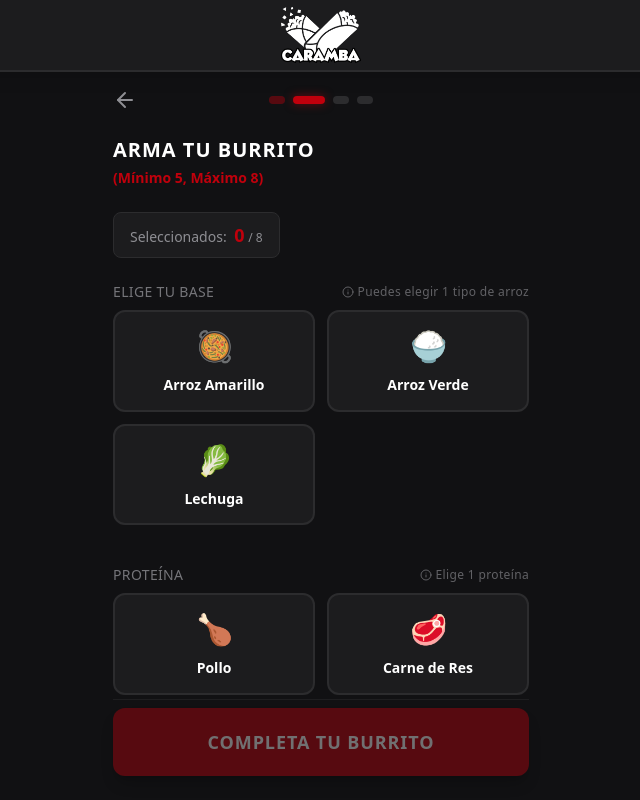
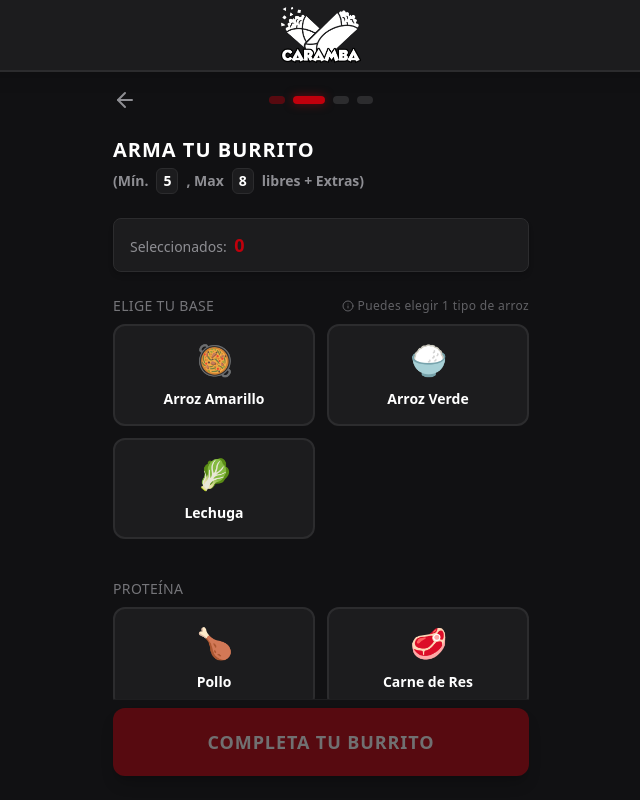
Before and after one commit to SrChaoz/Caramba-Menu, a Next.js app: page / in a window 1280 px wide. Both pictures are taken after a click on the button "SIGUIENTE". Shown: the top 800 px of the page, without its empty margins (319-959 px from the left). Built offline with nearby package versions, Linux system fonts and the light colour scheme.

Commit message:
Update Toppings adicionales

```diff
--- a/src/components/CustomerForm.tsx
+++ b/src/components/CustomerForm.tsx
@@ -63,7 +63,7 @@ export default function CustomerForm({ onNext }: Props) {
             <Calendar className="w-4 h-4" /> ¿Qué día te entregamos? (7 a 9 PM)
           </label>
           <div className="flex flex-col gap-2">
-            {(['Viernes', 'Sábado'] as DeliveryDay[]).map((day) => (
+            {(['Viernes', 'Sábado', 'Domingo'] as DeliveryDay[]).map((day) => (
               <button
                 key={day}
                 onClick={() => setCustomer({ deliveryDay: day })}
--- a/src/components/OrderSummary.tsx
+++ b/src/components/OrderSummary.tsx
@@ -1,6 +1,6 @@
 import { useCartStore } from '@/store/cartStore';
 import { buildWhatsAppURL } from '@/lib/whatsapp';
-import { TOPPINGS, sortToppings } from '@/config/menu';
+import { TOPPINGS, sortToppings, calculateExtras } from '@/config/menu';
 import { Receipt, User, MapPin, Package, ArrowLeft, Calendar, Phone } from 'lucide-react';
 
 interface Props {
@@ -45,22 +45,32 @@ export default function OrderSummary({ onBack }: Props) {
             <Phone className="w-6 h-6" /> {customer.phone}
           </div>
           <div className="flex items-center gap-3 text-caramba-red text-sm font-black uppercase mt-1">
-            <Calendar className="w-6 h-6" /> Entrega: {customer.deliveryDay} (19:00 - 20:00)
+            <Calendar className="w-6 h-6" /> Entrega: {customer.deliveryDay} (19:00 - 21:00)
           </div>
         </div>
 
         {/* Burritos */}
         <div className="flex flex-col gap-5 pb-5 border-b-2 border-caramba-border">
-          {burritos.map((b, i) => (
+          {burritos.map((b, i) => {
+            const { extraCost, extraIds } = calculateExtras(b.selectedToppings);
+            const baseIds = b.selectedToppings.filter(id => !extraIds.includes(id));
+
+            return (
               <div key={b.id} className="flex flex-col gap-1.5">
                 <span className="text-caramba-red font-black text-sm uppercase tracking-wider">
                   Burrito {i + 1}
                 </span>
                 <span className="text-caramba-text text-sm leading-relaxed font-medium">
-                {sortToppings(b.selectedToppings).map(resolveLabel).join(', ')}
+                  {sortToppings(baseIds).map(resolveLabel).join(', ')}
                 </span>
+                {extraIds.length > 0 && (
+                  <span className="text-[#2EBA5B] text-sm leading-relaxed font-bold mt-0.5">
+                    ✨ Extras (+${extraCost.toFixed(2)}): {sortToppings(extraIds).map(resolveLabel).join(', ')}
+                  </span>
+                )}
               </div>
-          ))}
+            );
+          })}
         </div>
 
         {/* Total */}
--- a/src/components/ToppingSelector.tsx
+++ b/src/components/ToppingSelector.tsx
@@ -1,5 +1,5 @@
 import React, { useMemo, useEffect, useState, useRef } from 'react';
-import { TOPPINGS, MIN_TOPPINGS, MAX_TOPPINGS, TOPPING_CATEGORIES, validateBurrito } from '@/config/menu';
+import { TOPPINGS, MIN_TOPPINGS, FREE_TOPPINGS_LIMIT, TOPPING_CATEGORIES, validateBurrito, calculateExtras } from '@/config/menu';
 import { Info } from 'lucide-react';
 
 interface Props {
@@ -10,24 +10,22 @@ interface Props {
 
 const ToppingSelector = React.memo(function ToppingSelector({ burritoId, selectedToppings, onToggle }: Props) {
   const isValid = validateBurrito(selectedToppings);
-  const reachedMax = selectedToppings.length >= MAX_TOPPINGS;
+  const isOverLimit = selectedToppings.length >= FREE_TOPPINGS_LIMIT;
+  const { extraCost } = calculateExtras(selectedToppings);
 
   const [isStickyVisible, setIsStickyVisible] = useState(false);
+  const [pendingExtraTopping, setPendingExtraTopping] = useState<string | null>(null);
   const staticCounterRef = useRef<HTMLDivElement>(null);
 
   useEffect(() => {
     const observer = new IntersectionObserver(
-      ([entry]) => {
-        setIsStickyVisible(!entry.isIntersecting);
-      },
+      ([entry]) => setIsStickyVisible(!entry.isIntersecting),
       { threshold: 0 }
     );
-
     if (staticCounterRef.current) observer.observe(staticCounterRef.current);
     return () => observer.disconnect();
   }, []);
 
-  // Optimización de rendimiento para iterar una sola vez sobre los exclusivos
   const selectedExclusiveGroups = useMemo(() => {
     const groups = new Set<string>();
     for (const id of selectedToppings) {
@@ -46,16 +44,24 @@ const ToppingSelector = React.memo(function ToppingSelector({ burritoId, selecte
           isStickyVisible ? 'opacity-100 translate-y-0 scale-100' : 'opacity-0 -translate-y-4 scale-95'
         }`}
       >
-        <div className="bg-caramba-surface/85 backdrop-blur-xl px-4 py-2 rounded-full border border-caramba-border shadow-lg shadow-black/40 text-xs sm:text-sm flex items-center gap-2 whitespace-nowrap">
+        <div className="bg-caramba-surface/90 backdrop-blur-xl px-4 py-2 rounded-full border border-caramba-border shadow-lg shadow-black/40 text-xs sm:text-sm flex items-center gap-2 whitespace-nowrap">
           <span>🛒</span>
-          <span className="text-white font-bold">
-            <strong className={`text-base ${reachedMax ? 'text-caramba-red' : isValid ? 'text-[#2EBA5B]' : 'text-white'}`}>
+          <span className="text-white font-bold flex items-baseline gap-1">
+            <strong className={`text-base ${isOverLimit ? 'text-[#2EBA5B]' : isValid ? 'text-white' : 'text-caramba-red'}`}>
               {selectedToppings.length}
-            </strong> seleccionados
+            </strong>
+            seleccionados
+            {!isValid && (
+              <span className="text-caramba-red/80 font-medium text-[10px] sm:text-xs ml-1 uppercase tracking-wide">
+                (Mín. {MIN_TOPPINGS})
+              </span>
+            )}
           </span>
-          <span className="text-caramba-muted font-medium ml-1">
-            (Mín: {MIN_TOPPINGS} - Máx: {MAX_TOPPINGS})
-          </span>
+          {extraCost > 0 && (
+            <span className="text-[#2EBA5B] font-bold bg-[#2EBA5B]/20 px-2 rounded-full border border-[#2EBA5B]/30 ml-1">
+              +${extraCost.toFixed(2)}
+            </span>
+          )}
         </div>
       </div>
 
@@ -63,15 +69,20 @@ const ToppingSelector = React.memo(function ToppingSelector({ burritoId, selecte
         <h2 className="text-xl font-black uppercase tracking-wider text-white">
           Arma tu burrito
         </h2>
-        <span className="text-caramba-red text-sm font-bold">
-          (Mínimo {MIN_TOPPINGS}, Máximo {MAX_TOPPINGS})
+        <span className="text-caramba-muted text-sm font-bold flex items-center gap-2 flex-wrap">
+          (Mín. <span className="text-white bg-caramba-surface px-1.5 py-0.5 rounded-md border border-caramba-border">{MIN_TOPPINGS}</span>, Max <span className="text-white bg-caramba-surface px-1.5 py-0.5 rounded-md border border-caramba-border">{FREE_TOPPINGS_LIMIT}</span> libres + Extras)
         </span>
       </div>
 
-      <div ref={staticCounterRef} className="flex bg-caramba-surface rounded-lg px-4 py-2 mb-2 w-fit border border-caramba-border">
-        <span className="text-caramba-muted text-sm font-medium">
-          Seleccionados: <strong className={`text-lg ml-1 ${isValid ? 'text-green-500' : 'text-caramba-red'}`}>{selectedToppings.length}</strong> <span className="text-xs">/ {MAX_TOPPINGS}</span>
-        </span>
+      <div ref={staticCounterRef} className="flex flex-col sm:flex-row sm:items-center gap-3 bg-caramba-surface rounded-lg px-4 py-3 mb-2 w-full border border-caramba-border shadow-md">
+        <div className="text-caramba-muted text-sm font-medium flex-1">
+          Seleccionados: <strong className={`text-lg ml-1 ${isOverLimit ? 'text-[#2EBA5B]' : isValid ? 'text-white' : 'text-caramba-red'}`}>{selectedToppings.length}</strong>
+        </div>
+        {extraCost > 0 && (
+          <div className="bg-[#2EBA5B]/10 border border-[#2EBA5B]/20 text-[#2EBA5B] text-sm font-black px-3 py-1 rounded-lg flex items-center gap-2">
+            EXTRAS: +${extraCost.toFixed(2)}
+          </div>
+        )}
       </div>
 
       {TOPPING_CATEGORIES.map(category => {
@@ -87,11 +98,6 @@ const ToppingSelector = React.memo(function ToppingSelector({ burritoId, selecte
                   <Info className="w-3 h-3"/> Puedes elegir 1 tipo de arroz
                 </span>
               )}
-              {category.id === 'meat' && (
-                <span className="text-xs normal-case font-normal flex items-center gap-1 opacity-80">
-                  <Info className="w-3 h-3"/> Elige 1 proteína
-                </span>
-              )}
             </h3>
             <div className="grid grid-cols-2 gap-3 pb-2">
               {categoryToppings.map((topping) => {
@@ -101,18 +107,38 @@ const ToppingSelector = React.memo(function ToppingSelector({ burritoId, selecte
                   ? selectedExclusiveGroups.has(topping.exclusiveGroup) && !isActive
                   : false;
 
-                const isDisabled = reachedMax && !isActive && !hasAnotherInExclusiveGroup;
+                const isRice = topping.exclusiveGroup === 'arroz';
+                const isDisabled = isRice ? hasAnotherInExclusiveGroup : false;
+
+                // Mostrar badge de precio si agregarlo costará extra
+                const isExtra = !isActive && isOverLimit && topping.price > 0;
+
+                const handleToggle = () => {
+                  if (!isActive && selectedToppings.length === FREE_TOPPINGS_LIMIT) {
+                    const isRiceSwap = isRice && hasAnotherInExclusiveGroup;
+                    if (!isRiceSwap) {
+                      setPendingExtraTopping(topping.id);
+                      return;
+                    }
+                  }
+                  onToggle(burritoId, topping.id);
+                };
 
                 return (
                   <button
                     key={topping.id}
-                    onClick={() => onToggle(burritoId, topping.id)}
-                    className={`topping-card ${isActive ? 'active' : ''} ${isDisabled ? 'opacity-50 cursor-not-allowed grayscale' : ''}`}
+                    onClick={handleToggle}
+                    className={`topping-card relative overflow-hidden ${isActive ? 'active' : ''} ${isDisabled ? 'opacity-50 cursor-not-allowed grayscale' : ''}`}
                     type="button"
-                    title={isDisabled ? `Límite de ${MAX_TOPPINGS} toppings alcanzado` : ''}
                   >
                     <span className="text-3xl mb-1">{topping.emoji}</span>
                     <span className="font-bold text-sm leading-tight text-center text-white">{topping.label}</span>
+
+                    {isExtra && !isDisabled && (
+                      <span className="absolute top-1 right-1 bg-[#2EBA5B]/90 backdrop-blur-sm text-white text-[10px] font-black px-1.5 py-0.5 rounded border border-white/20 shadow-md">
+                        +${topping.price.toFixed(2)}
+                      </span>
+                    )}
                   </button>
                 );
               })}
@@ -121,6 +147,46 @@ const ToppingSelector = React.memo(function ToppingSelector({ burritoId, selecte
         );
       })}
 
+      {/* Modal Personalizado para Confirmar Extras */}
+      {pendingExtraTopping && (
+        <div className="fixed inset-0 z-[100] flex items-center justify-center p-4 bg-black/60 backdrop-blur-sm animate-fade-in" onClick={() => setPendingExtraTopping(null)}>
+          <div
+            className="bg-caramba-surface border-2 border-caramba-border rounded-2xl p-6 max-w-sm w-full shadow-2xl flex flex-col gap-4 animate-slide-up"
+            onClick={e => e.stopPropagation()} // Previene cerrar si hace clic en la tarjeta
+          >
+            <h3 className="text-xl font-black text-white uppercase tracking-wide flex items-center gap-2">
+              <span className="text-2xl">🌯</span> Límite alcanzado
+            </h3>
+            <p className="text-caramba-text text-sm font-medium leading-relaxed">
+              Tus <strong className="text-white">8 ingredientes incluidos</strong> ya están cubiertos.
+            </p>
+            <p className="text-caramba-muted text-sm font-medium">
+              A partir de aquí, los ingredientes adicionales tendrán costo extra según el menú.
+            </p>
+            <p className="text-[#2EBA5B] font-bold text-sm mt-1">
+              ¿Deseas activarlos y pagar por extras?
+            </p>
+
+            <div className="flex gap-3 mt-3">
+              <button
+                onClick={() => setPendingExtraTopping(null)}
+                className="flex-1 bg-transparent border-2 border-caramba-border text-white py-3 rounded-xl font-bold uppercase tracking-wider active:scale-95 transition-all text-xs"
+              >
+                No, gracias
+              </button>
+              <button
+                onClick={() => {
+                  onToggle(burritoId, pendingExtraTopping);
+                  setPendingExtraTopping(null);
+                }}
+                className="flex-1 bg-[#2EBA5B] text-white py-3 rounded-xl font-bold uppercase tracking-wider active:scale-95 transition-all shadow-[0_0_20px_rgba(46,186,91,0.3)] text-xs"
+              >
+                Sí, aceptar
+              </button>
+            </div>
+          </div>
+        </div>
+      )}
     </div>
   );
 });
--- a/src/config/menu.ts
+++ b/src/config/menu.ts
@@ -11,44 +11,44 @@ export const TOPPING_CATEGORIES: ToppingCategory[] = [
 ];
 
 export interface Topping {
-  id: string;      // slug único, e.g. 'pollo'
-  categoryId: string; // categoría del topping
-  label: string;   // nombre visible, e.g. 'Pollo'
-  emoji: string;   // emoji representativo
-  exclusiveGroup?: string; // para toppings mutuamente excluyentes (ej: 'arroz')
+  id: string;
+  categoryId: string;
+  label: string;
+  emoji: string;
+  exclusiveGroup?: string;
+  price: number; // Precio si se pide como extra
 }
 
 export const MENU_CONFIG = {
   product: {
     name: 'Burrito',
-    basePrice: 3.50,          // USD
+    basePrice: 3.50,
     currency: 'USD',
     currencySymbol: '$',
   },
   validation: {
-    minToppings: 5,           // Mínimo 5 toppings por burrito
-    maxToppings: 8,           // Máximo 8 toppings en total
+    minToppings: 5,
+    freeToppings: 8,          // A partir del 9no se cobra como extra
   },
   toppings: [
-    // Base
-    { id: 'arroz-amarillo', categoryId: 'base', exclusiveGroup: 'arroz', label: 'Arroz Amarillo', emoji: '🥘' },
-    { id: 'arroz-verde',    categoryId: 'base', exclusiveGroup: 'arroz', label: 'Arroz Verde',    emoji: '🍚' },
-    { id: 'lechuga',        categoryId: 'base', label: 'Lechuga',         emoji: '🥬' },
+    // Base (Arroz nunca es extra, siempre exclusivo)
+    { id: 'arroz-amarillo', categoryId: 'base', exclusiveGroup: 'arroz', label: 'Arroz Amarillo', emoji: '🥘', price: 0 },
+    { id: 'arroz-verde',    categoryId: 'base', exclusiveGroup: 'arroz', label: 'Arroz Verde',    emoji: '🍚', price: 0 },
+    { id: 'lechuga',        categoryId: 'base', label: 'Lechuga',         emoji: '🥬', price: 0.25 },
     // Proteína
-    { id: 'pollo',          categoryId: 'meat', exclusiveGroup: 'meat', label: 'Pollo',           emoji: '🍗' },
-    { id: 'carne-res',      categoryId: 'meat', exclusiveGroup: 'meat', label: 'Carne de Res',    emoji: '🥩' },
+    { id: 'pollo',          categoryId: 'meat', exclusiveGroup: 'meat', label: 'Pollo',           emoji: '🍗', price: 1.00 },
+    { id: 'carne-res',      categoryId: 'meat', exclusiveGroup: 'meat', label: 'Carne de Res',    emoji: '🥩', price: 1.00 },
     // Adicionales
-    { id: 'frejol-negro',   categoryId: 'regular', label: 'Frejol Negro',    emoji: '⚫' },
-    { id: 'frejol-rojo',    categoryId: 'regular', label: 'Frejol Rojo',     emoji: '🔴' },
-    { id: 'guacamole',      categoryId: 'regular', label: 'Guacamole',       emoji: '🥑' },
-    { id: 'crema-agria',    categoryId: 'regular', label: 'Crema Agria',     emoji: '🥛' },
-    { id: 'salsa-roja-hot', categoryId: 'regular', label: 'Salsa Hot',       emoji: '🌶️' },
-    { id: 'queso',          categoryId: 'regular', label: 'Queso',           emoji: '🧀' },
-    { id: 'choclo',         categoryId: 'regular', label: 'Choclo',          emoji: '🌽' },
-    { id: 'pico-de-gallo',  categoryId: 'regular', label: 'Pico de Gallo',   emoji: '🍅' },
-    { id: 'cebolla',        categoryId: 'regular', label: 'Cebolla',         emoji: '🧅' },
-    { id: 'cilantro',       categoryId: 'regular', label: 'Cilantro',        emoji: '🌿' },
-
+    { id: 'frejol-negro',   categoryId: 'regular', label: 'Frejol Negro',    emoji: '⚫', price: 0.50 },
+    { id: 'frejol-rojo',    categoryId: 'regular', label: 'Frejol Rojo',     emoji: '🔴', price: 0.50 },
+    { id: 'guacamole',      categoryId: 'regular', label: 'Guacamole',       emoji: '🥑', price: 0.50 },
+    { id: 'crema-agria',    categoryId: 'regular', label: 'Crema Agria',     emoji: '🥛', price: 0.50 },
+    { id: 'salsa-roja-hot', categoryId: 'regular', label: 'Salsa Hot',       emoji: '🌶️', price: 0.50 },
+    { id: 'queso',          categoryId: 'regular', label: 'Queso',           emoji: '🧀', price: 0.50 },
+    { id: 'choclo',         categoryId: 'regular', label: 'Choclo',          emoji: '🌽', price: 0.50 },
+    { id: 'pico-de-gallo',  categoryId: 'regular', label: 'Pico de Gallo',   emoji: '🍅', price: 0.50 },
+    { id: 'cebolla',        categoryId: 'regular', label: 'Cebolla',         emoji: '🧅', price: 0.25 },
+    { id: 'cilantro',       categoryId: 'regular', label: 'Cilantro',        emoji: '🌿', price: 0.25 },
   ] as Topping[],
   whatsapp: {
     phone: '593987543310',
@@ -58,7 +58,25 @@ export const MENU_CONFIG = {
 export const TOPPINGS = MENU_CONFIG.toppings;
 export const BASE_PRICE = MENU_CONFIG.product.basePrice;
 export const MIN_TOPPINGS = MENU_CONFIG.validation.minToppings;
-export const MAX_TOPPINGS = MENU_CONFIG.validation.maxToppings;
+export const FREE_TOPPINGS_LIMIT = MENU_CONFIG.validation.freeToppings;
+
+export function calculateExtras(selectedToppingIds: string[]): { extraCost: number, extraIds: string[] } {
+  if (selectedToppingIds.length <= FREE_TOPPINGS_LIMIT) {
+    return { extraCost: 0, extraIds: [] };
+  }
+
+  const extraIds = selectedToppingIds.slice(FREE_TOPPINGS_LIMIT);
+  let extraCost = 0;
+
+  extraIds.forEach(id => {
+    const t = TOPPINGS.find(to => to.id === id);
+    if (t && t.price) {
+      extraCost += t.price;
+    }
+  });
+
+  return { extraCost, extraIds };
+}
 
 export function validateBurrito(selectedToppingIds: string[]): boolean {
   if (selectedToppingIds.length < MIN_TOPPINGS) return false;
--- a/src/lib/whatsapp.ts
+++ b/src/lib/whatsapp.ts
@@ -1,20 +1,43 @@
 import { OrderPayload } from '@/types';
-import { MENU_CONFIG, TOPPINGS, sortToppings } from '@/config/menu';
+import { MENU_CONFIG, TOPPINGS, sortToppings, calculateExtras } from '@/config/menu';
 
 export function buildWhatsAppURL(payload: OrderPayload): string {
-  const { customer, quantity, burritos, total } = payload;
+  const { customer, quantity, burritos, total, mode } = payload;
   const phone = MENU_CONFIG.whatsapp.phone;
 
-  // Resuelve el label de un topping a partir de su id
-  const resolveLabel = (id: string): string =>
-    TOPPINGS.find(t => t.id === id)?.label ?? id;
+  // Resuelve el label de un topping a partir de su id y opcionalmente añade el precio
+  const resolveLabel = (id: string, includePrice = false): string => {
+    const t = TOPPINGS.find(to => to.id === id);
+    if (!t) return id;
+    if (includePrice && t.price > 0) return `${t.label} (+$${t.price.toFixed(2)})`;
+    return t.label;
+  };
 
-  // Construye el detalle de cada burrito
-  const burritoLines = burritos.map((b, i) => {
-    const sortedToppings = sortToppings(b.selectedToppings);
-    const labels = sortedToppings.map(resolveLabel).join(', ');
-    return `🌯 Burrito ${i + 1}:\n   ${labels}.`;
-  }).join('\n\n');
+  // Construye el detalle de cada burrito (usando burritos[0] si es 'same')
+  const generateBurritoText = (b: typeof burritos[0], idx?: number) => {
+    const { extraCost, extraIds } = calculateExtras(b.selectedToppings);
+    const baseIds = b.selectedToppings.filter(id => !extraIds.includes(id));
+
+    const baseLabels = sortToppings(baseIds).map(l => resolveLabel(l)).join(', ');
+
+    let text = idx !== undefined
+      ? `🌯 Burrito ${idx + 1}:\n   ${baseLabels}.`
+      : `🌯 Ingredientes:\n   ${baseLabels}.`;
+
+    if (extraIds.length > 0) {
+      const extraLabels = sortToppings(extraIds).map(l => resolveLabel(l, true)).join(', ');
+      text += `\n   ✨ Extras: ${extraLabels}`;
+    }
+
+    return text;
+  };
+
+  let burritoLines = '';
+  if (mode === 'same') {
+    burritoLines = generateBurritoText(burritos[0]);
+  } else {
+    burritoLines = burritos.map((b, i) => generateBurritoText(b, i)).join('\n\n');
+  }
 
   const totalFormatted = `$${total.toFixed(2)}`;
   const qtyLabel = quantity === 1 ? '1 Burrito' : `${quantity} Burritos`;
@@ -22,7 +45,7 @@ export function buildWhatsAppURL(payload: OrderPayload): string {
   const message = [
     '¡Hola CARAMBA! 🌯 Quiero realizar un pedido.',
     '',
-    `🗓️ *Para entregar el:* ${customer.deliveryDay?.toUpperCase() || 'FIN DE SEMANA'} (7:00pm - 8:00pm)`,
+    `🗓️ *Para entregar el:* ${customer.deliveryDay?.toUpperCase() || 'FIN DE SEMANA'} (19:00 - 21:00)`,
     `👤 *Nombre:* ${customer.name}`,
     `📞 *Teléfono:* ${customer.phone}`,
     `📍 *Dirección:* ${customer.address}`,
--- a/src/store/cartStore.ts
+++ b/src/store/cartStore.ts
@@ -1,18 +1,13 @@
 import { create } from 'zustand';
 import { BurritoConfig, BurritoMode, CustomerInfo } from '@/types';
-import { BASE_PRICE, MENU_CONFIG } from '@/config/menu';
+import { BASE_PRICE, MENU_CONFIG, calculateExtras, FREE_TOPPINGS_LIMIT } from '@/config/menu';
 
 interface CartState {
-  // ── Estado del pedido ──────────────────────────────────────────
   quantity: number;
-  mode: BurritoMode | null;      // null = aún no elegido
+  mode: BurritoMode | null;
   burritos: BurritoConfig[];
   customer: CustomerInfo;
-
-  // ── Computed (derivado) ────────────────────────────────────────
   total: number;
-
-  // ── Acciones ──────────────────────────────────────────────────
   setQuantity: (qty: number) => void;
   setMode: (mode: BurritoMode) => void;
   toggleTopping: (burritoId: number, toppingId: string) => void;
@@ -20,7 +15,6 @@ interface CartState {
   resetCart: () => void;
 }
 
-// Crea un BurritoConfig vacío para el índice dado
 const emptyBurrito = (id: number): BurritoConfig => ({
   id,
   selectedToppings: [],
@@ -37,43 +31,44 @@ export const useCartStore = create<CartState>((set, get) => ({
     quantity: qty,
     total: qty * BASE_PRICE,
     burritos: Array.from({ length: qty }, (_, i) => emptyBurrito(i)),
-    mode: qty === 1 ? 'same' : null,  // qty=1 no necesita preguntar el modo
+    mode: qty === 1 ? 'same' : null,
   }),
 
   setMode: (mode) => set({ mode }),
 
   toggleTopping: (burritoId, toppingId) => {
-    const { burritos, mode } = get();
-    // Encuentra la configuración del topping que estamos intentando agregar
+    const { burritos, mode, quantity } = get();
     const toppingConfig = MENU_CONFIG.toppings.find(t => t.id === toppingId);
 
-    const updated = burritos.map(b => {
-      // En modo 'same', actualiza TODOS los burritos simultáneamente
+    let updated = burritos.map(b => {
       if (mode === 'same' || b.id === burritoId) {
         const has = b.selectedToppings.includes(toppingId);
-
         let newSelected = [...b.selectedToppings];
 
         if (has) {
-          // Si ya lo tiene, simplemente lo quita
+          // Si ya lo tiene, se quita
           newSelected = newSelected.filter(t => t !== toppingId);
         } else {
-          // Si va a agregarlo, se procesan reglas de exclusividad primero
+          // Si va a agregarlo, evaluamos exclusividad
           if (toppingConfig?.exclusiveGroup) {
-            // Elimina cualquier topping que pertenezca al mismo exclusiveGroup
-            const exclusiveIds = MENU_CONFIG.toppings
-              .filter(t => t.exclusiveGroup === toppingConfig.exclusiveGroup)
-              .map(t => t.id);
-            newSelected = newSelected.filter(t => !exclusiveIds.includes(t));
+            const isRice = toppingConfig.exclusiveGroup === 'arroz';
+            const isMeat = toppingConfig.exclusiveGroup === 'meat';
+
+            // Se permite una segunda carne SÓLO si con ella se exceden los toppings gratuitos (Es decir, ya se vuelve un extra)
+            // o si el usuario quiere reemplazarla. Para simplificar la UX: Si ya llegó a 8 toppings, le liberamos la restricción de carne.
+            const allowExtraMeat = isMeat && newSelected.length >= FREE_TOPPINGS_LIMIT;
+
+            if (isRice || (isMeat && !allowExtraMeat)) {
+              // Eliminar el topping previo excluyente
+              const exclusiveIds = MENU_CONFIG.toppings
+                .filter(t => t.exclusiveGroup === toppingConfig.exclusiveGroup)
+                .map(t => t.id);
+              newSelected = newSelected.filter(t => !exclusiveIds.includes(t));
+            }
           }
 
-          // Luego, verificar si alcanzó el máximo permitido
-          if (newSelected.length < MENU_CONFIG.validation.maxToppings) {
-            newSelected.push(toppingId);
-          } else {
-            // Si ya alcanzó el máximo, ignorar el toggle para agregar (no hacer push)
-            return b; // Retorna sin cambios
-          }
+          // Agregamos el topping libremente (Max límite ya no aplica de forma dura)
+          newSelected.push(toppingId);
         }
 
         return { ...b, selectedToppings: newSelected };
@@ -81,7 +76,20 @@ export const useCartStore = create<CartState>((set, get) => ({
       return b;
     });
 
-    set({ burritos: updated });
+    // En modo 'same', aseguramos que todos los burritos sean clones exactos del primero
+    if (mode === 'same') {
+      const template = updated.find(b => b.id === burritoId) || updated[0];
+      updated = updated.map(b => ({ ...b, selectedToppings: [...template.selectedToppings] }));
+    }
+
+    // Calcular el nuevo total sumando los extras
+    let newTotal = 0;
+    updated.forEach(b => {
+      const { extraCost } = calculateExtras(b.selectedToppings);
+      newTotal += BASE_PRICE + extraCost;
+    });
+
+    set({ burritos: updated, total: newTotal });
   },
 
   setCustomer: (info) =>
```
Lines whose indentation alone changed are shown as unchanged.
